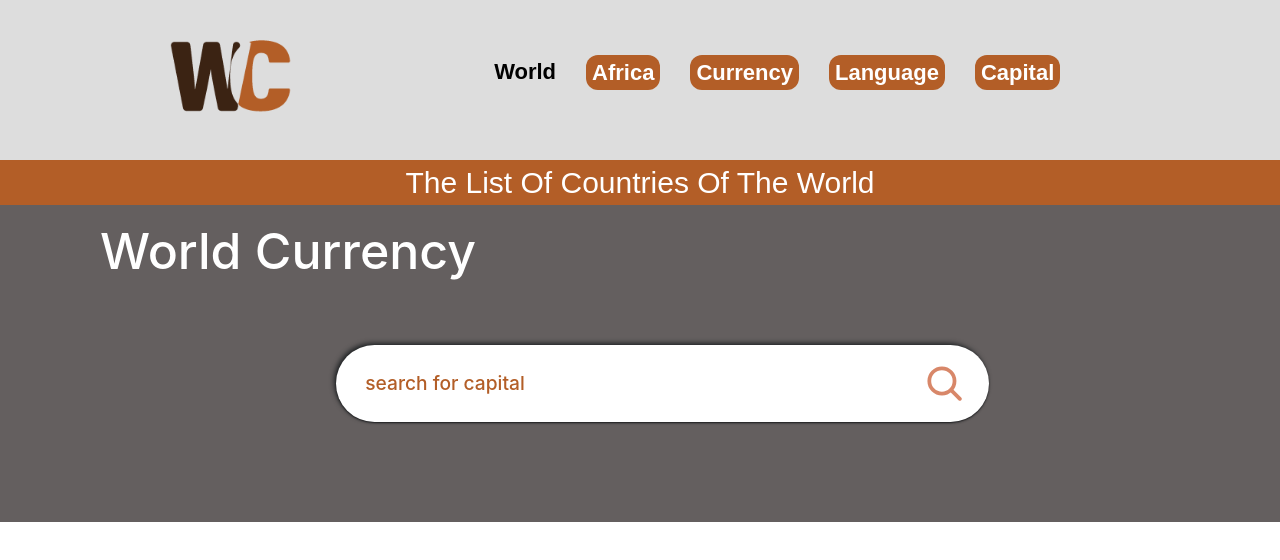
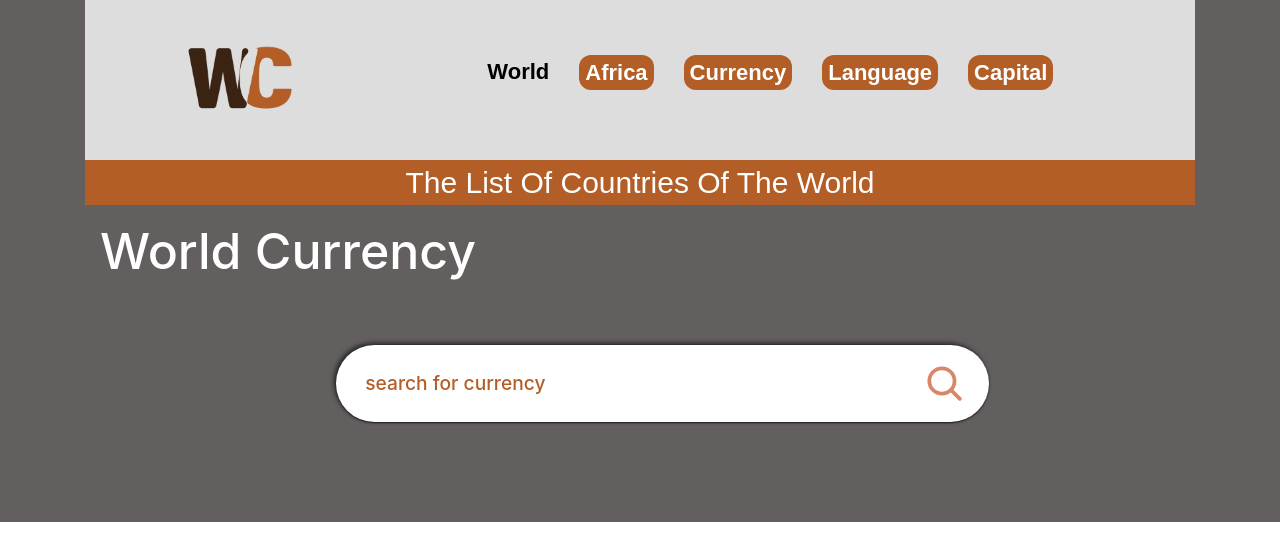
Before and after one commit to medinahakinsowon/countryapi, a React (Create React App) app: page /Currency in a window 1280 px wide. Shown: the top 560 px of the page. Built offline with nearby package versions, Linux system fonts and the light colour scheme.

Commit message:
browser routing

```diff
--- a/src/App.js
+++ b/src/App.js
@@ -5,53 +5,48 @@ import FetchAfrica from './FetchAfrica';
 import Currency from './Currency';
 import Capital from './Capital';
 import Language from './Language';
+import Navlinks from './Navlinks';
+import { createBrowserRouter, RouterProvider } from 'react-router-dom';
 
-import imagelogo from './images/apilogo-01.png';
-
-import { Routes, Route, Link } from 'react-router-dom'
+const router = createBrowserRouter([
+  {
+    path: "/",
+    element: <Navlinks/>,
+    children:[
+      {
+        index: true,
+        element: <FetchData/>
+      },
+      {
+        path: "/FetchAfrica",
+        element: <FetchAfrica/>
+      },
+      {
+        path: "/Currency",
+        element: <Currency/>
+      },
+      {
+        path: "/Capital",
+        element: <Capital/>
+      },
+      {
+        path: "/Language",
+        element: <Language/>
+      },
+      {
+        path: "#",
+        element: <h2>Page Not Found</h2>
+      }
+    ]
+  }
+])
 
 function App() {
 
   return (
 
-    <div className='App'>
-      <nav className='navbar'>
-        <div className='navbaritems'>
-          <img src={imagelogo} className='world' />
-          <ul className='navitems'>
-            <li>
-              <Link to='/' className='nav-item-one' >World</Link>
-            </li>
-            <li>
-              <button className='button_afr'><Link to='/africa' className='nav-item-two'>Africa</Link></button>
-            </li>
-            <li>
-              <button className='button_afr'><Link to='/currency' className='nav-item-two'>Currency</Link></button>
-            </li>
-            <li>
-              <button className='button_afr'><Link to='/language' className='nav-item-two'>Language</Link></button>
-            </li>
-            <li>
-              <button className='button_afr'><Link to='/capital' className='nav-item-two'>Capital</Link></button>
-            </li>
-
-          </ul>
-        </div>
-      </nav>
-      <div className='infobox'>
-        <p className='info'>The List Of Countries Of The World</p>
-      </div>
-
-      <Routes>
-
-        <Route path='/' element={<FetchData />} />
-        <Route path='/africa' element={<FetchAfrica />} />
-        <Route path='/currency' element={<Currency />} />
-        <Route path='/language' element={<Language />} />
-        <Route path='/capital' element={<Capital />} />
-
-      </Routes>
-
+    <div>
+      <RouterProvider router={router}/>
     </div>
   );
 }
--- a/src/Capital.js
+++ b/src/Capital.js
@@ -21,6 +21,7 @@ const Capital = () => {
 
   return (
     <div>
+      <h3 style={{marginLeft: '100px', color:'white', fontSize: '50px'}}>World Capital</h3>
       <div className='search'>
         <input
           placeholder='search for capital'
--- a/src/Currency.js
+++ b/src/Currency.js
@@ -26,7 +26,7 @@ const Currency = ()=>{
       <h3 style={{marginLeft: '100px', color:'white', fontSize: '50px'}}>World Currency</h3>
       <div className='search'>
         <input
-          placeholder='search for capital'
+          placeholder='search for currency'
           value={searchMoney}
           onChange={(e) => setSearchMoney(e.target.value)}
         />
--- a/src/Language.js
+++ b/src/Language.js
@@ -25,7 +25,7 @@ const Language = ()=>{
       <h2 style={{marginLeft: '100px', color:'white', fontSize: '50px'}}>World Languages</h2>
       <div className='search'>
         <input
-          placeholder='search for capital'
+          placeholder='search for language'
           value={searchlan}
           onChange={(e) => setSearchLanguage(e.target.value)}
         />
--- a/src/Navlinks.js
+++ b/src/Navlinks.js
@@ -1,24 +1,39 @@
 import React from "react";
-import { Link } from "react-router-dom";
+import imagelogo from './images/apilogo-01.png';
+import { Link, Outlet } from "react-router-dom";
 
 
 const Navlinks = () => {
   return (
-    <div className="container m-4 p-3 text-center">
-      <ul className="nav justify-content-center">
-        <li className="nav-item">
-          <Link className="nav-link active" aria-current="page" href="#">Active</Link>
-        </li>
-        <li className="nav-item">
-          <Link className="nav-link" href="#">Link</Link>
-        </li>
-        <li className="nav-item">
-          <Link className="nav-link" href="#">Link</Link>
-        </li>
-        <li className="nav-item">
-          <Link className="nav-link disabled" aria-disabled="true">Disabled</Link>
-        </li>
-      </ul>
+    <div className="App">
+      <div className="container text-center">
+        <nav className='navbar'>
+          <div className='navbaritems'>
+            <img src={imagelogo} className='world' />
+            <ul className='navitems'>
+              <li>
+                <Link to='/' className='nav-item-one' >World</Link>
+              </li>
+              <li>
+                <button className='button_afr'><Link to='/FetchAfrica' className='nav-item-two'>Africa</Link></button>
+              </li>
+              <li>
+                <button className='button_afr'><Link to='/Currency' className='nav-item-two'>Currency</Link></button>
+              </li>
+              <li>
+                <button className='button_afr'><Link to='/Language' className='nav-item-two'>Language</Link></button>
+              </li>
+              <li>
+                <button className='button_afr'><Link to='/Capital' className='nav-item-two'>Capital</Link></button>
+              </li>
+            </ul>
+          </div>
+        </nav>
+        <div className='infobox'>
+              <p className='info'>The List Of Countries Of The World</p>
+        </div>
+      </div>
+      <Outlet />
     </div>
   )
 }
--- a/src/index.js
+++ b/src/index.js
@@ -2,15 +2,14 @@ import React from 'react';
 import ReactDOM from 'react-dom/client';
 import './index.css';
 import '../src/style/style.css'
-import { BrowserRouter } from 'react-router-dom'
 import App from './App';
 
 
 const root = ReactDOM.createRoot(document.getElementById('root'));
 root.render(
   <React.StrictMode>
-    <BrowserRouter>
+
       <App />
-    </BrowserRouter>
+
   </React.StrictMode>
 );
```
